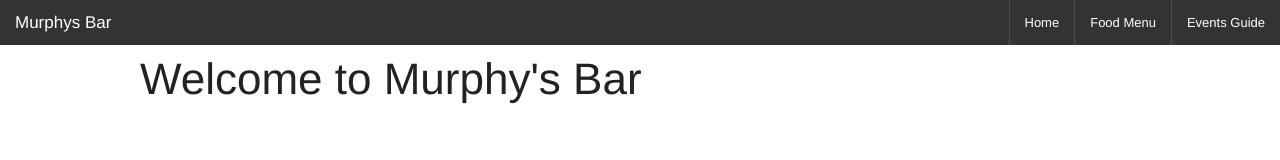
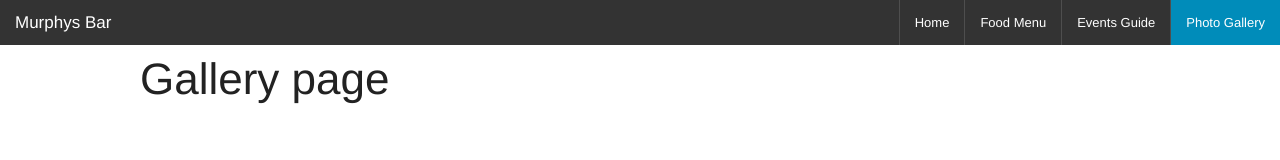
Before and after one commit to PatMurp/BarWebApp, a plain HTML site: page index.html at #/gallery in a window 1280 px wide. Drawn offline with Linux system fonts and the light colour scheme.

Commit message:
use a directive to implement active class in navbar

```diff
--- a/index.html
+++ b/index.html
@@ -13,18 +13,20 @@
 	   <nav class="top-bar" data-topbar>
 	     <ul class="title-area">
 	       <li class="name">
-	         <h1><a href="/">Murphys Bar</a></h1>
+	         <h1><a href="#/home">Murphys Bar</a></h1>
 	       </li>
 	       <li class="toggle-topbar menu-icon"><a href="#"><span>Menu</span></a></li>
 	     </ul>
 	     <section class="top-bar-section">
 	       <ul class="right">
+	         <li class="divider"></li><!-- use directive to set active -->
+	         <li class-on-active-link="active"><a href="#/home">Home</a></li>
 	         <li class="divider"></li>
-	         <li><a href="#/home">Home</a></li>
+	         <li class-on-active-link="active"><a href="#/menu">Food Menu</a></li>
 	         <li class="divider"></li>
-	         <li><a href="#/menu">Food Menu</a></li>
+	         <li class-on-active-link="active"><a href="#/events">Events Guide</a></li>
 	         <li class="divider"></li>
-	         <li><a href="#/events">Events Guide</a></li>
+	         <li class-on-active-link="active"><a href="#/gallery">Photo Gallery</a></li>
 	       </ul>
 	     </section>
 	  </nav>
@@ -37,5 +39,9 @@
 		<script src="lib/angular.min.js"></script>
 		<script src="lib/angular-route.min.js"></script>
 		<script src="js/app.js"></script>
+		<!-- initialize foundation javascipt -->
+		<script>
+      $(document).foundation();
+    </script>
 	</body>
 </html>
--- a/js/app.js
+++ b/js/app.js
@@ -13,6 +13,10 @@ app.config(['$routeProvider', function($routeProvider) {
 		.when('/events', {
 			templateUrl: 'partials/events.html',
 			controller: 'EventsCtrl'
+		})
+		.when('/gallery', {
+			templateUrl: 'partials/gallery.html',
+			controller: 'GalleryCtrl'
 		})
 		.otherwise({
 			redirectTo: '/home'
@@ -30,3 +34,30 @@ app.controller('MenuCtrl', function($scope) {
 app.controller('EventsCtrl', function($scope) {
 
 })
+
+app.controller('GalleryCtrl', function($scope) {
+
+})
+
+
+
+
+// add active class to nav bar based on url
+angular.module('barApp').directive('classOnActiveLink', [function() {
+return {
+    link: function(scope, element, attrs) {
+
+        var anchorLink = element.children()[0].getAttribute('ng-href') || element.children()[0].getAttribute('href');
+        anchorLink = anchorLink.replace(/^#/, '');
+
+        scope.$on("$routeChangeSuccess", function (event, current) {
+            if (current.$$route.originalPath == anchorLink) {
+                element.addClass(attrs.classOnActiveLink);
+            }
+            else {
+                element.removeClass(attrs.classOnActiveLink);
+            }
+        });
+    }
+	};
+}]);
--- /dev/null
+++ b/partials/gallery.html
@@ -0,0 +1 @@
+<h1>Gallery page</h1>
```
